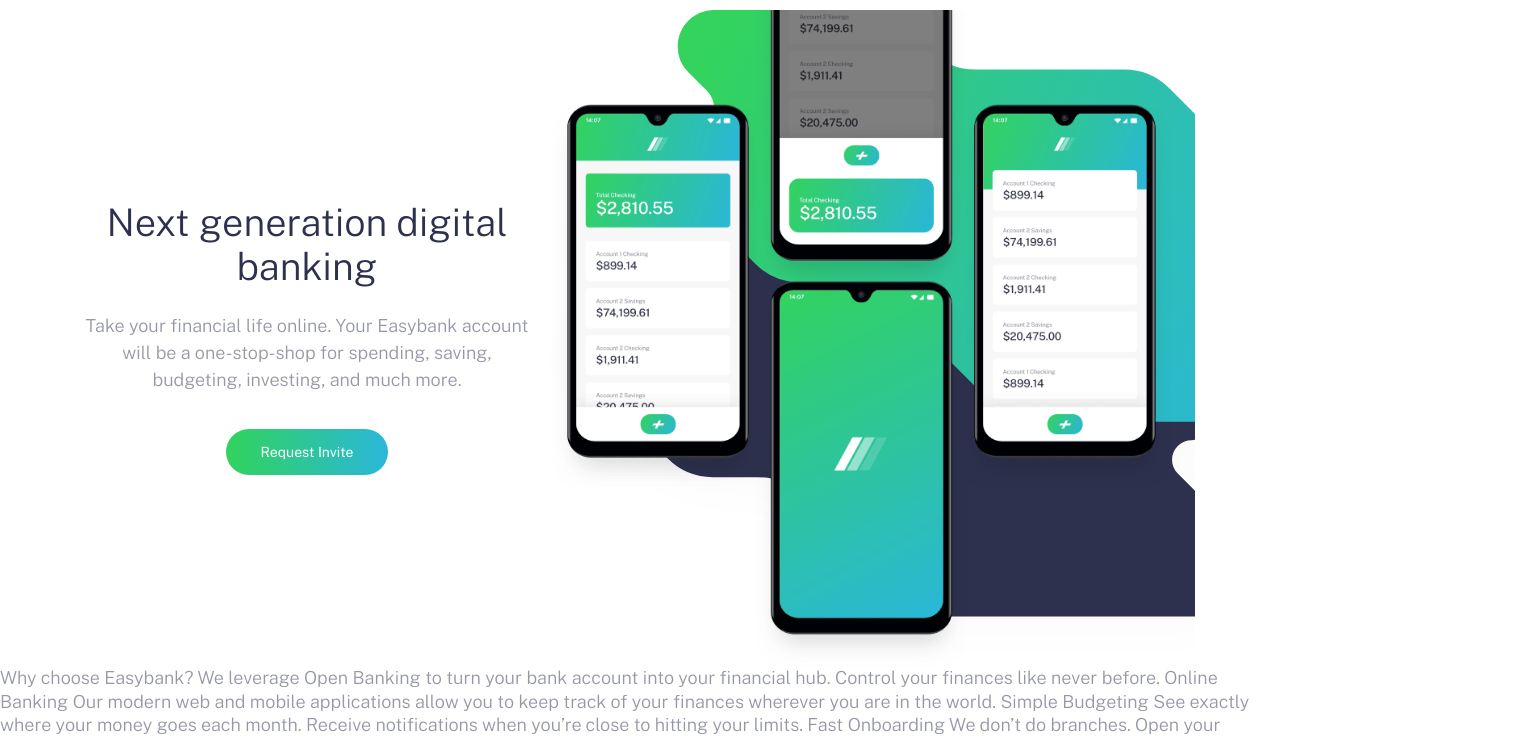
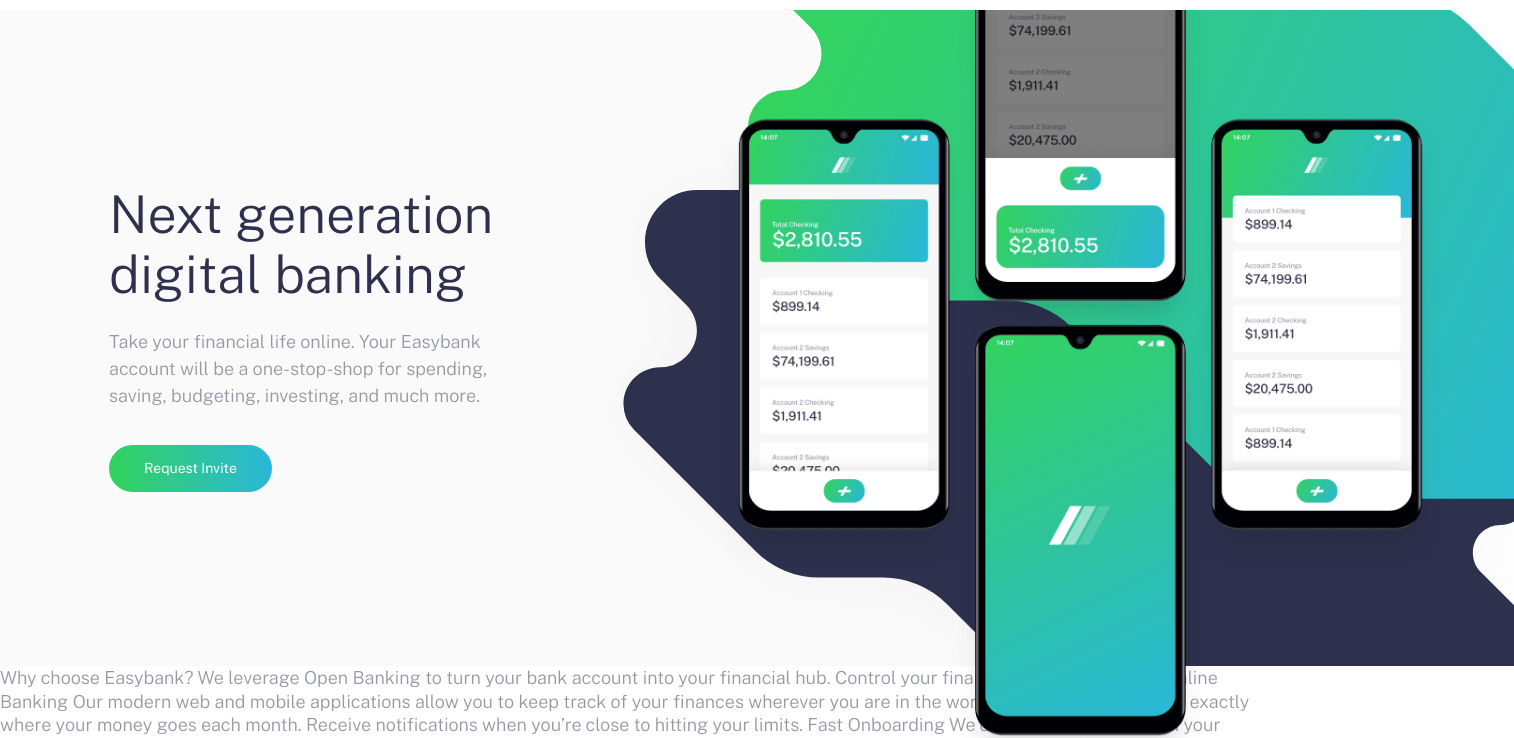
Before and after one commit to ChrisBSU/ConnectWebsite, a plain HTML site: page index.html in a window 1280 px wide. Shown: the part 70-808 px from the top of the page, 1514 px wide, since content can reach past the window. Drawn offline with nearby package versions, Linux system fonts and the light colour scheme.

Commit message:
Responsive hero image added
Responsive hero image added to hero scss file

```diff
--- a/app/scss/_globals.scss
+++ b/app/scss/_globals.scss
@@ -18,6 +18,10 @@
 
     &.noscroll{
         overflow: hidden;
+    }
+
+    @include breakpoint-up(large){
+        font-size: $font-med;
     }
 }
 
--- a/app/scss/_hero.scss
+++ b/app/scss/_hero.scss
@@ -1,9 +1,12 @@
 .hero{
+    background-color: $veryLightGray;
 
-    @include breakpoint-up(large){
-        display: flex;
-        min-height: 41rem;
-        align-items: center;
+    .container{
+        @include breakpoint-up(large){
+            display: flex;
+
+            align-items: center;
+        }
     }
 
     &__image{
@@ -20,11 +23,12 @@
             flex: 3;
             order: 2;
             height: 41rem;
-            background-image: url('/images/bg-intro-desktop.svg');
-            background-position: left center;
+            background-image: none;
+            //background-image: url('/images/bg-intro-desktop.svg');
+            //background-position: left center;
         }
 
-        &::before{
+        &::after{
             content: "";
             position: absolute;
             width: 100%;
@@ -33,6 +37,33 @@
             background-size: 93%;
             background-repeat: no-repeat;
             background-position: center bottom;
+
+            @include breakpoint-up(large){
+                width: 120%;
+                height: 122%;
+                background-size: 94%;
+                background-position: center 150%;
+                left: 22%;
+            }
+        }
+
+        &::before{
+            content: "";
+            position: absolute;
+            width: 100%;
+            height: 100%;
+            background-image: url('/images/bg-intro-desktop.svg');
+            background-size: 93%;
+            background-repeat: no-repeat;
+            background-position: center bottom;
+
+
+            @include breakpoint-up(large){
+                width: 150%;
+                background-size: 120%;
+                background-position: 0% 35%;
+
+            }
         }
     }
 
@@ -43,6 +74,7 @@
         @include breakpoint-up(large){
             flex: 2;
             order: 1;
+            text-align: left;
         }
 
         h1{
@@ -51,6 +83,10 @@
             line-height: 1.15;
             color: $darkBlue;
             margin-bottom: 1.5rem;
+
+            @include breakpoint-up(large){
+                font-size: $font-xlg;
+            }
         }
 
         p{
--- a/app/scss/_variables.scss
+++ b/app/scss/_variables.scss
@@ -9,3 +9,5 @@
 //Font Sizes
 $font-med: 1.125rem; //18px
 $font-sm: 0.875rem; //14px
+$font-lg: 1.25rem; //20px
+$font-xlg: 3.25rem; //50px
--- a/index.html
+++ b/index.html
@@ -52,9 +52,10 @@
     </div>
   </header>
 
-  <section class="hero container">
+  <section class="hero">
+    <div class="container">
       <div class="hero__image"></div>
-    <div class="hero__text container">
+      <div class="hero__text container--pall">
         <h1>
           Next generation digital banking
         </h1>
@@ -64,6 +65,8 @@
         </p>
         <a href="#" class="button">Request Invite</a>
       </div>
+    </div>
+
     </section>
 
 
```
Also changed, not shown: app/scss/style.css, 1 other file. Lines whose indentation alone changed are shown as unchanged.
